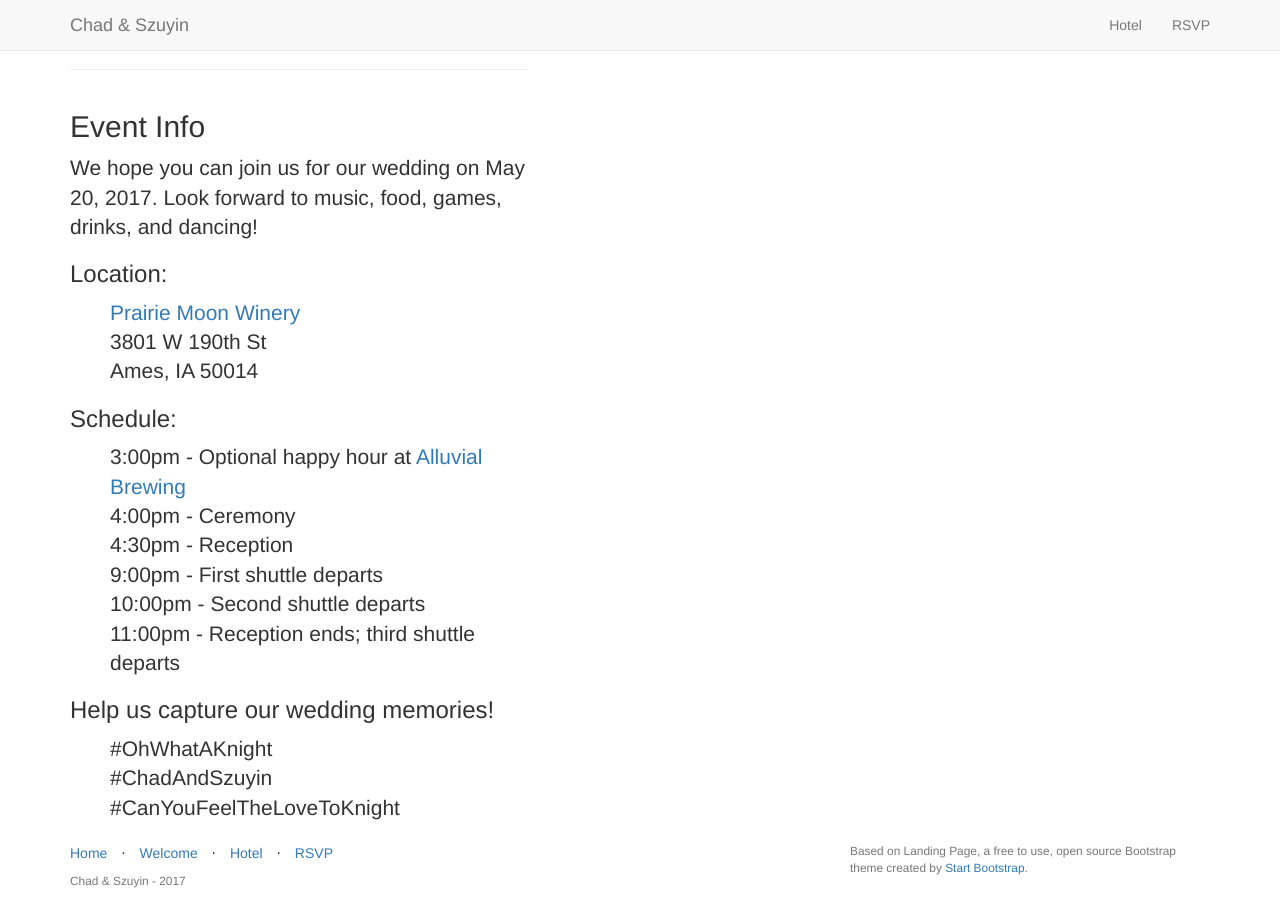
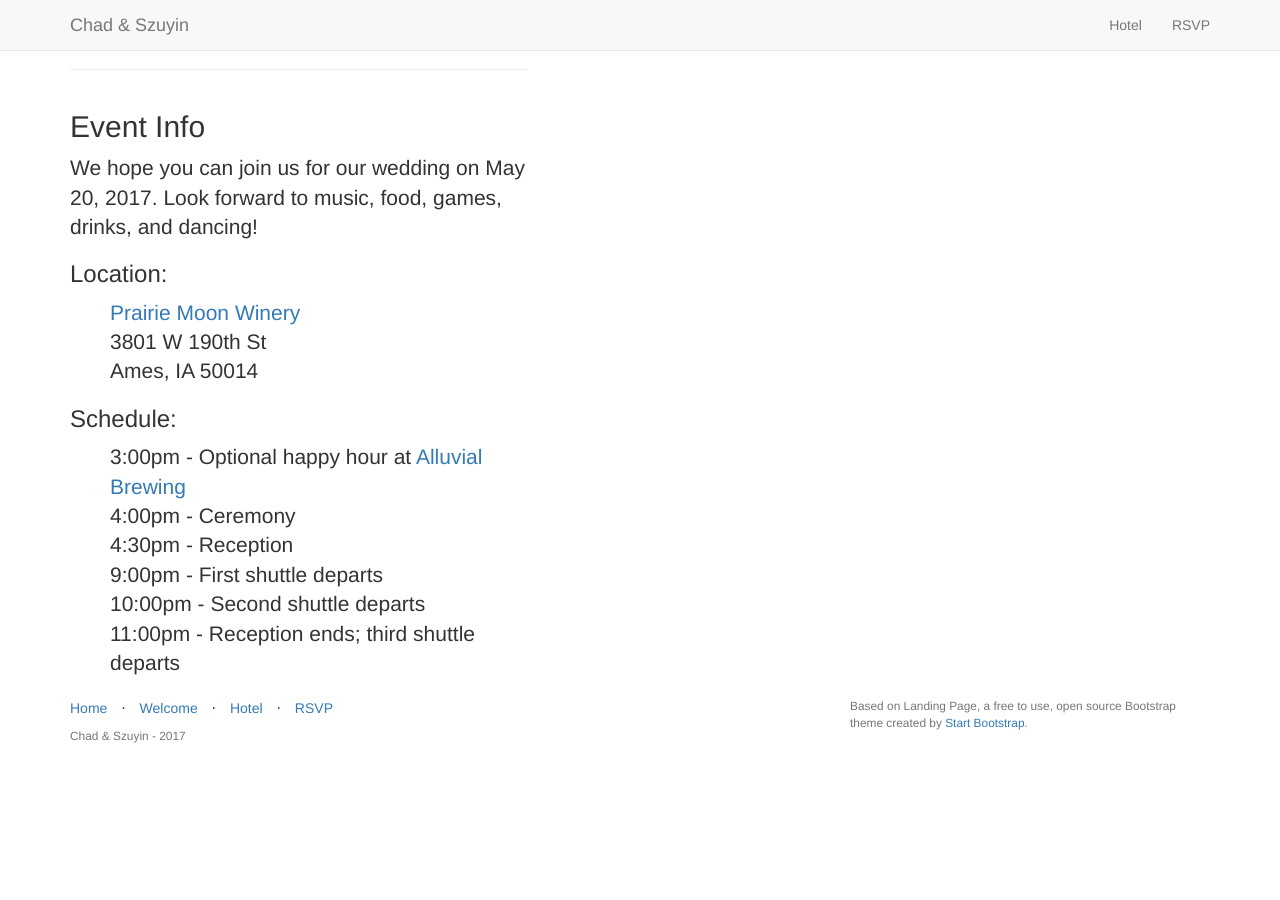
Before and after one commit to crgk/chadandszuyin.us, a Jekyll site: the page built from _posts/2014-05-20-event.md, in a window 1280 px wide and 900 px high, scrolled down 737 px. Built offline with Jekyll 4.4.1, drawn with Linux system fonts in a browser that asks for light colours; nearby versions of some CDN libraries; library files that are not in the unit come from our copies; after the commit the page ends 1492 px from its top, so only the background shows below that.

Commit message:
remove hashtags for now

```diff
--- a/_posts/2014-05-20-event.md
+++ b/_posts/2014-05-20-event.md
@@ -24,10 +24,3 @@ We hope you can join us for our wedding on May 20, 2017. Look forward to music,
   <li>10:00pm - Second shuttle departs</li>
   <li>11:00pm - Reception ends; third shuttle departs</li>
 </ul>
-
-### Help us capture our wedding memories!
-<ul style="list-style:none;">
-  <li>#OhWhatAKnight</li>
-  <li>#ChadAndSzuyin</li>
-  <li>#CanYouFeelTheLoveToKnight</li>
-</ul>
```
